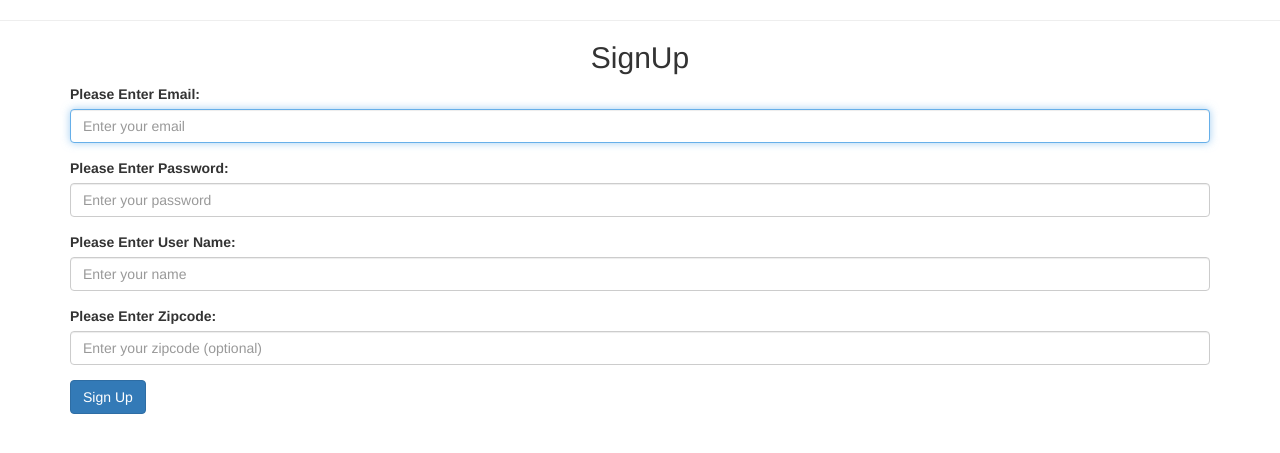
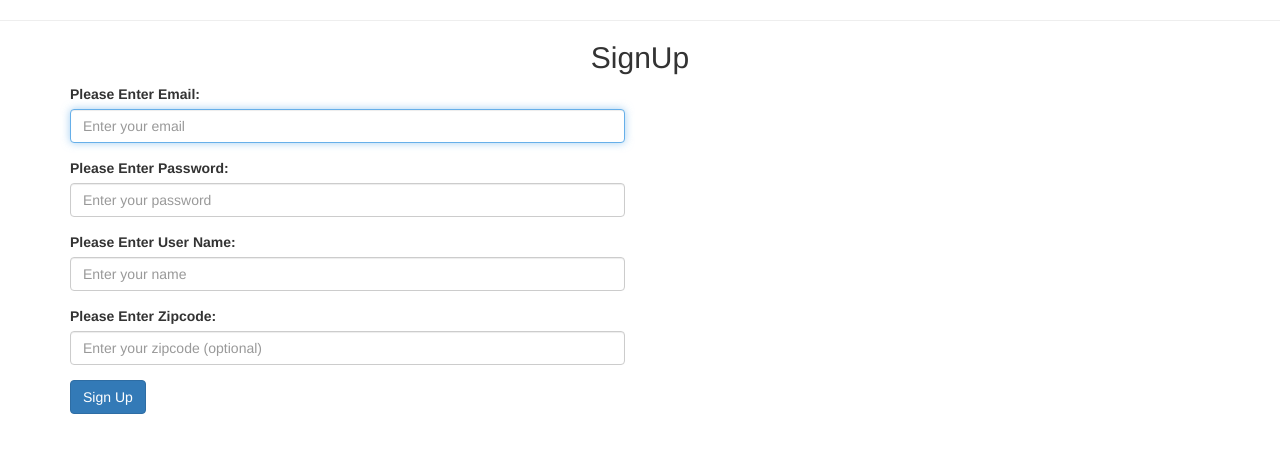
Before and after one commit to nt-git/GoHike, a Flask app: page /SignUp in a window 1280 px wide. Shown: the part 52-505 px from the top of the page. Run offline with Flask 2, Linux system fonts and the light colour scheme; some libraries are stand-ins or nearby versions.

Commit message:
styling for forms

```diff
--- a/templates/search_form.html
+++ b/templates/search_form.html
@@ -10,6 +10,8 @@
 
 <div class="container">
 <form action="/search", method="POST">
+
+    <div class = "search-form">
     <div class="row">
     <div class="col-xs-3">
         <label for="inputZipcode">Please Enter Zipcode:</label>
@@ -26,7 +28,7 @@
         <div class="col-xs-6">
     <div class="form-group search">
         <label for="inputZip">Select the number of trails you want to see in your search:</label>
-        <input type="number" class="form-control" name="trail_num" step="10" min="10" max="100">
+        <input type="number" class="form-control" name="trail_num" placeholder="choose number of trails to be shown" step="10" min="10" max="100">
     </div>
     </div>
     </div>
@@ -38,7 +40,7 @@
     </div>
     </div>
     </div>
-
+</div>
 </form>
 
 
--- a/templates/signup_form.html
+++ b/templates/signup_form.html
@@ -15,29 +15,52 @@
                 <!-- <div class="form-group"> -->
 
 
+                    <div class="row">
+                    <div class="col-xs-6">
                     <div class="form-group">
                         <label for="inputEmail">Please Enter Email:</label>
                         <input type="email" class="form-control" name="email" placeholder="Enter your email" required autofocus>
                     </div>
+                    </div>
+                    </div>
 
+
+                     <div class="row">
+                     <div class="col-xs-6">
                      <div class="form-group">
                         <label for="inputPassword">Please Enter Password:</label>
                         <input type="password" class="form-control" name="password" placeholder="Enter your password" required>
                     </div>
+                    </div>
+                    </div>
 
+
+                    <div class="row">
+                    <div class="col-xs-6">
                     <div class="form-group">
                         <label for="inputName">Please Enter User Name:</label>
                         <input type="text" name="name" class="form-control" placeholder="Enter your name" required>
                     </div>
+                    </div>
+                    </div>
 
+
+                    <div class="row">
+                    <div class="col-xs-6">
                     <div class="form-group">
                         <label for="inputZip">Please Enter Zipcode:</label>
                         <input type="text" name="zip" class="form-control" placeholder="Enter your zipcode (optional)">
                     </div>
+                    </div>
+                    </div>
 
 
+                    <div class="row">
+                    <div class="col-xs-6">
                     <div class="form-group">
                         <input type="submit" class="btn btn-primary" value="Sign Up">
+                    </div>
+                    </div>
                     </div>
 
                 <!-- </div> -->
```
Also changed, not shown: templates/login_form.html (+4 -4 lines).
